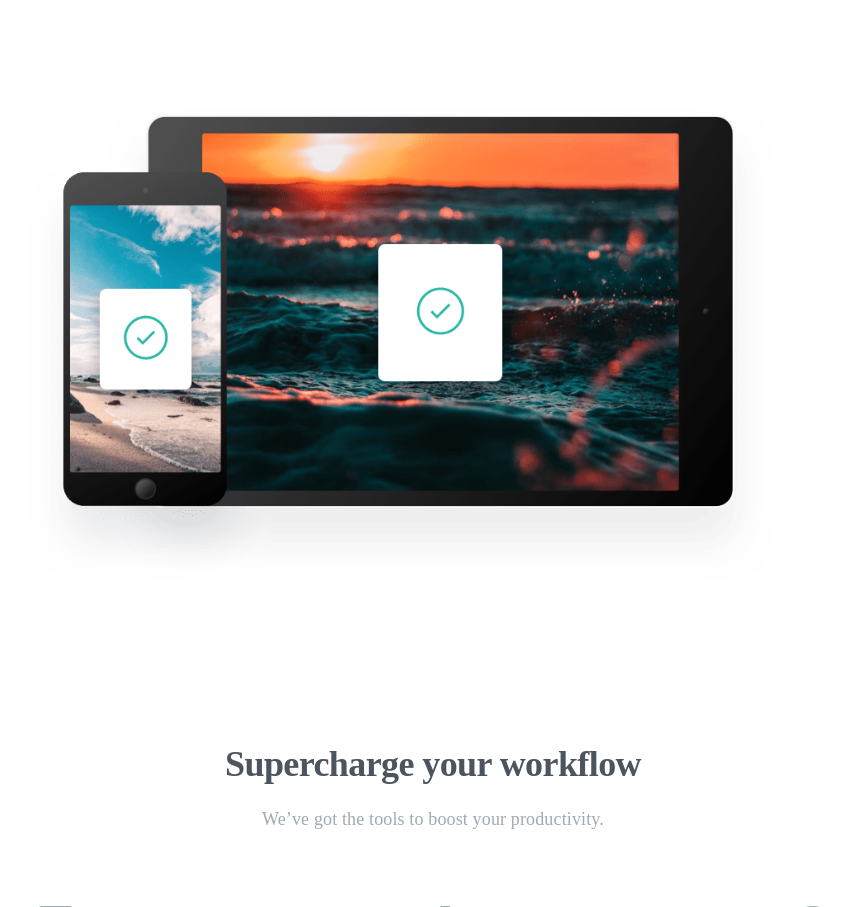
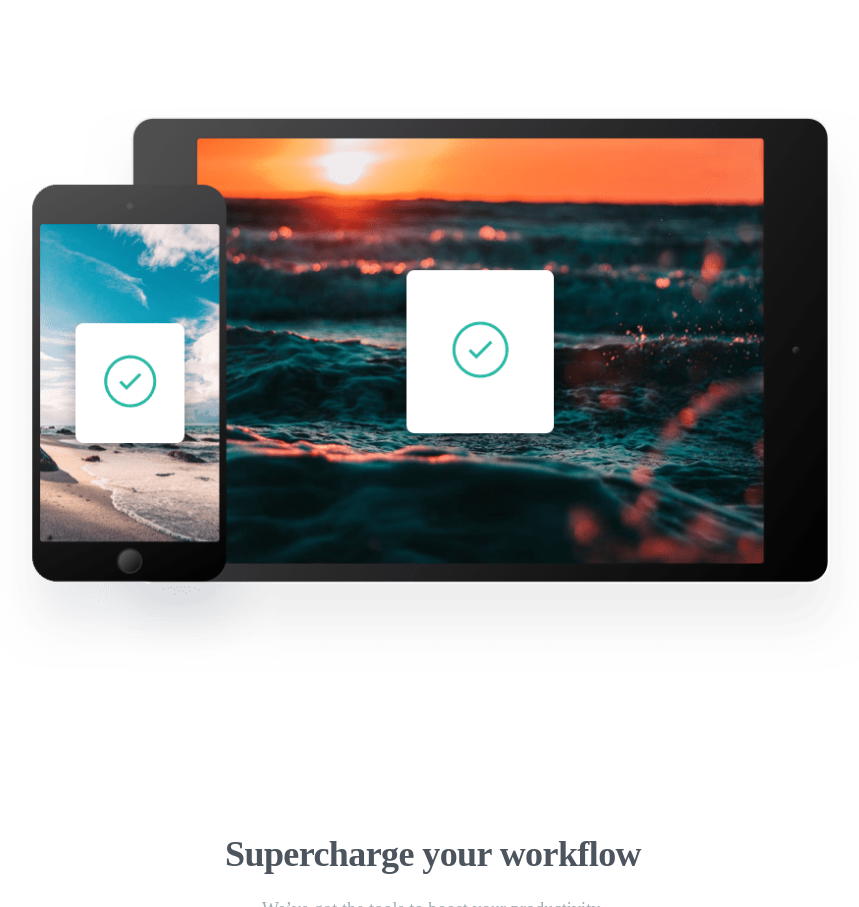
Before and after one commit to hector1234567/fm-clipboard-landing-page, a website: page index.html in a window 1280 px wide. Shown: the part 1739-2646 px from the top of the page, without its empty margins (207-1066 px from the left). Drawn offline with Linux system fonts and the light colour scheme; files whose address does not match are found by name; a web font is replaced by a local one.

Commit message:
Fix image

```diff
--- a/sass/layout/_clipboard.scss
+++ b/sass/layout/_clipboard.scss
@@ -7,6 +7,7 @@
 
   @include screen(mobile) {
     margin-bottom: 11rem;
+    margin-bottom: 9.1rem;
   }
 
   &__heading {
@@ -30,16 +31,15 @@
   }
 
   &__image {
-    width: 81.2rem;
-    height: 47.5rem;
+    width: 100%;
+    height: 56.5rem;
     background-image: url(/images/image-devices.png);
     background-repeat: no-repeat;
     background-size: contain;
+    background-position: center;
 
     @include screen(mobile) {
-      width: 100%;
       height: 21rem;
-      background-position: center;
     }
   }
 }
```
Also changed, not shown: css/style.css, 1 other file.
